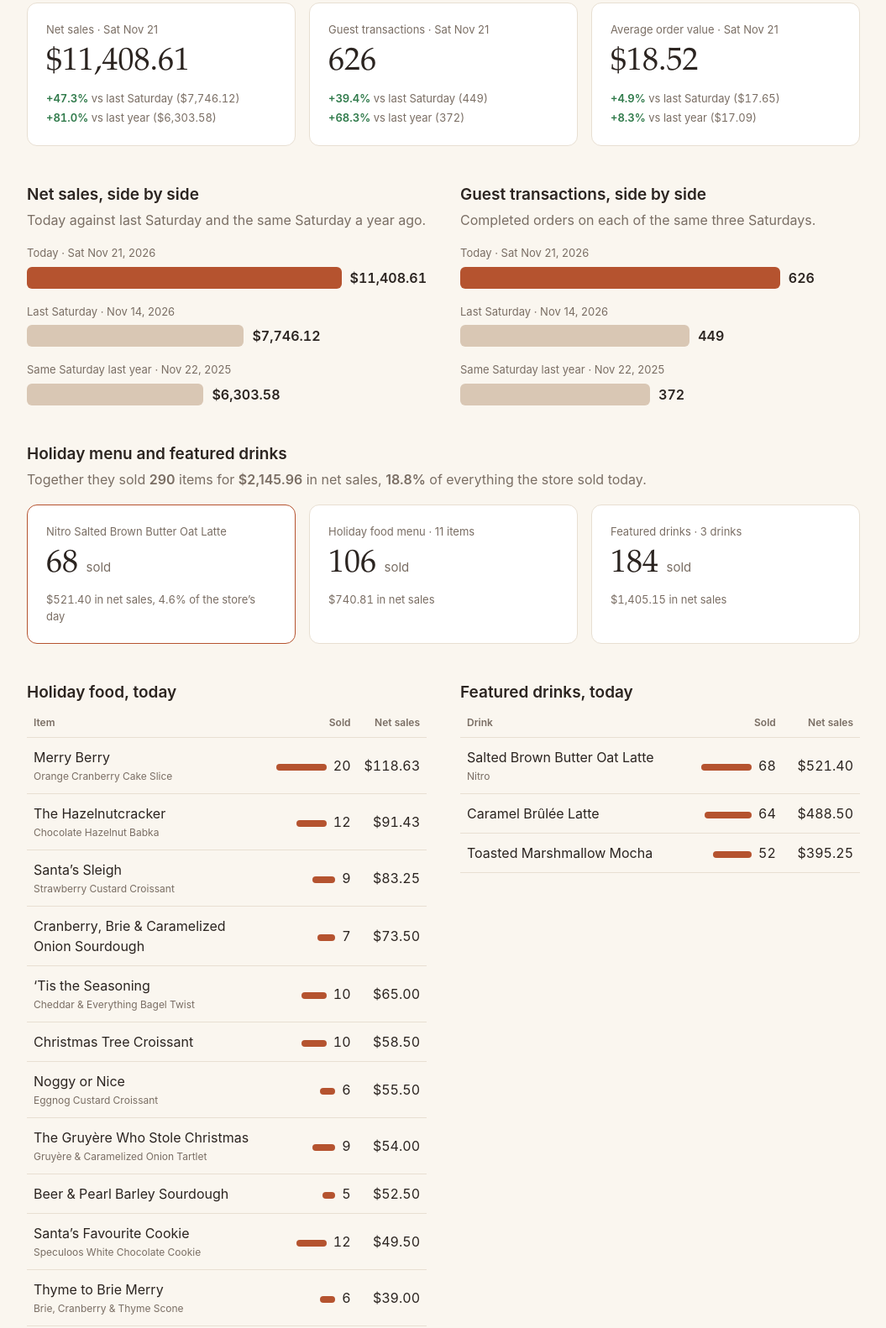
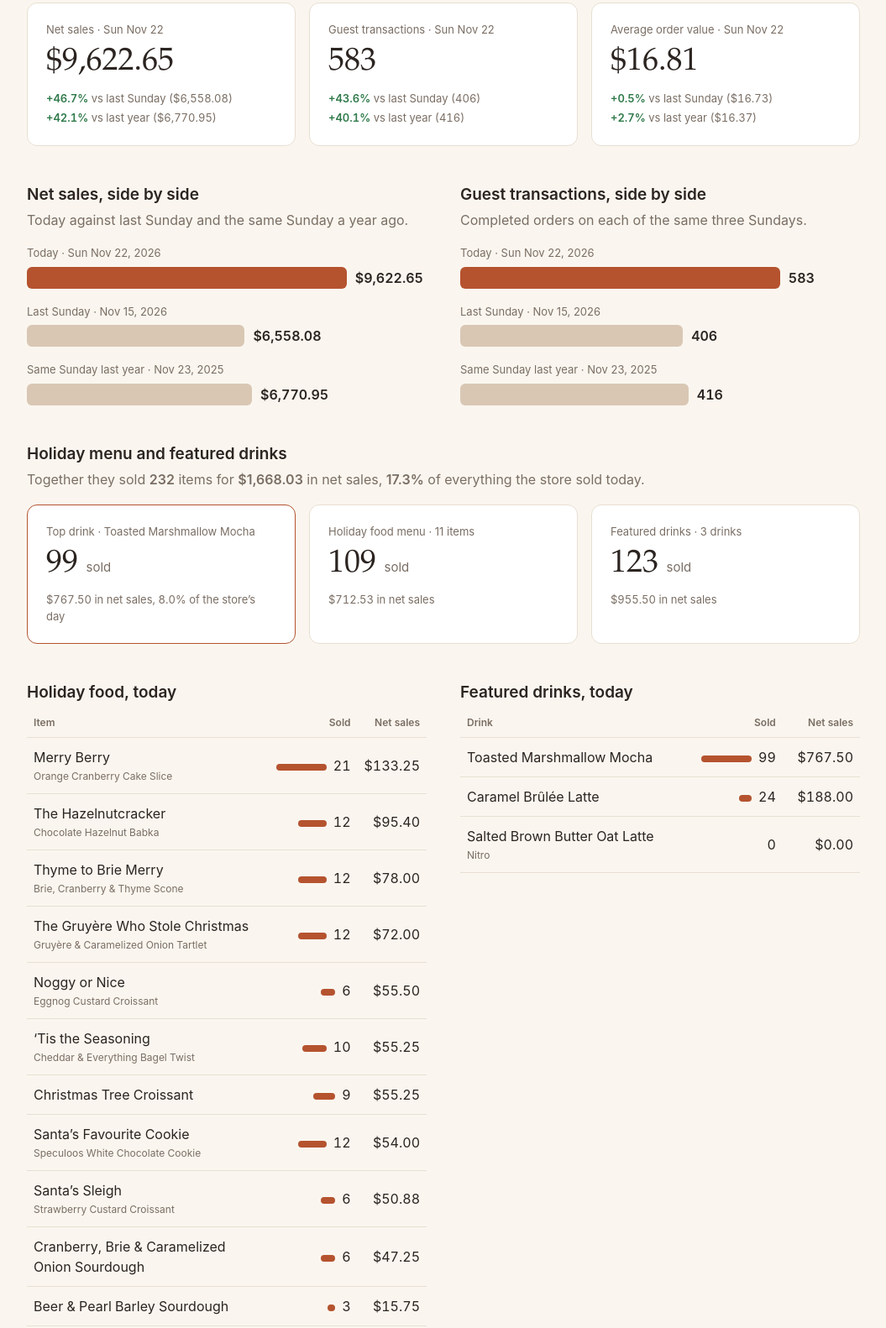
Before and after one commit to mikaelag1234/dailyp5tracking, a plain HTML site: page index.html in a window 1280 px wide. Shown: the part 239-1821 px from the top of the page at 84% size, without its empty margins (112-1167 px from the left). Drawn offline with Linux system fonts and the light colour scheme.

Commit message:
Update to Sunday Nov 22 full-day numbers

```diff
--- a/index.html
+++ b/index.html
@@ -62,53 +62,53 @@
 <main class="wrap">
   <header>
     <p class="eyebrow">Purebread Mount Pleasant · 5 E 5th Ave, Vancouver</p>
-    <h1>Saturday, November 21, 2026 sales</h1>
-    <p class="lede">Net sales hit <b>$11,408.61</b> on <b>626</b> guest transactions: <span class="up">+47.3%</span> vs last Saturday and <span class="up">+81.0%</span> vs the same Saturday last year.</p>
+    <h1>Sunday, November 22, 2026 sales</h1>
+    <p class="lede">Net sales hit <b>$9,622.65</b> on <b>583</b> guest transactions: <span class="up">+46.7%</span> vs last Sunday and <span class="up">+42.1%</span> vs the same Sunday last year.</p>
   </header>
   <section class="cards">
-    <div class="card"><p class="card-label">Net sales · Sat Nov 21</p><p class="big">$11,408.61</p><p class="cmp"><span class="up">+47.3%</span> vs last Saturday ($7,746.12)</p><p class="cmp"><span class="up">+81.0%</span> vs last year ($6,303.58)</p></div>
-    <div class="card"><p class="card-label">Guest transactions · Sat Nov 21</p><p class="big">626</p><p class="cmp"><span class="up">+39.4%</span> vs last Saturday (449)</p><p class="cmp"><span class="up">+68.3%</span> vs last year (372)</p></div>
-    <div class="card"><p class="card-label">Average order value · Sat Nov 21</p><p class="big">$18.52</p><p class="cmp"><span class="up">+4.9%</span> vs last Saturday ($17.65)</p><p class="cmp"><span class="up">+8.3%</span> vs last year ($17.09)</p></div>
+    <div class="card"><p class="card-label">Net sales · Sun Nov 22</p><p class="big">$9,622.65</p><p class="cmp"><span class="up">+46.7%</span> vs last Sunday ($6,558.08)</p><p class="cmp"><span class="up">+42.1%</span> vs last year ($6,770.95)</p></div>
+    <div class="card"><p class="card-label">Guest transactions · Sun Nov 22</p><p class="big">583</p><p class="cmp"><span class="up">+43.6%</span> vs last Sunday (406)</p><p class="cmp"><span class="up">+40.1%</span> vs last year (416)</p></div>
+    <div class="card"><p class="card-label">Average order value · Sun Nov 22</p><p class="big">$16.81</p><p class="cmp"><span class="up">+0.5%</span> vs last Sunday ($16.73)</p><p class="cmp"><span class="up">+2.7%</span> vs last year ($16.37)</p></div>
   </section>
   <section class="grid2">
-    <div><h2>Net sales, side by side</h2><p class="sub">Today against last Saturday and the same Saturday a year ago.</p><div class="bars">
-<div><p class="bar-label">Today · Sat Nov 21, 2026</p><div class="bar-row"><div class="bar today" style="width:80.0%"></div><span class="bar-val">$11,408.61</span></div></div>
-<div><p class="bar-label">Last Saturday · Nov 14, 2026</p><div class="bar-row"><div class="bar" style="width:54.3%"></div><span class="bar-val">$7,746.12</span></div></div>
-<div><p class="bar-label">Same Saturday last year · Nov 22, 2025</p><div class="bar-row"><div class="bar" style="width:44.2%"></div><span class="bar-val">$6,303.58</span></div></div>
+    <div><h2>Net sales, side by side</h2><p class="sub">Today against last Sunday and the same Sunday a year ago.</p><div class="bars">
+<div><p class="bar-label">Today · Sun Nov 22, 2026</p><div class="bar-row"><div class="bar today" style="width:80.0%"></div><span class="bar-val">$9,622.65</span></div></div>
+<div><p class="bar-label">Last Sunday · Nov 15, 2026</p><div class="bar-row"><div class="bar" style="width:54.5%"></div><span class="bar-val">$6,558.08</span></div></div>
+<div><p class="bar-label">Same Sunday last year · Nov 23, 2025</p><div class="bar-row"><div class="bar" style="width:56.3%"></div><span class="bar-val">$6,770.95</span></div></div>
     </div></div>
-    <div><h2>Guest transactions, side by side</h2><p class="sub">Completed orders on each of the same three Saturdays.</p><div class="bars">
-<div><p class="bar-label">Today · Sat Nov 21, 2026</p><div class="bar-row"><div class="bar today" style="width:80.0%"></div><span class="bar-val">626</span></div></div>
-<div><p class="bar-label">Last Saturday · Nov 14, 2026</p><div class="bar-row"><div class="bar" style="width:57.4%"></div><span class="bar-val">449</span></div></div>
-<div><p class="bar-label">Same Saturday last year · Nov 22, 2025</p><div class="bar-row"><div class="bar" style="width:47.5%"></div><span class="bar-val">372</span></div></div>
+    <div><h2>Guest transactions, side by side</h2><p class="sub">Completed orders on each of the same three Sundays.</p><div class="bars">
+<div><p class="bar-label">Today · Sun Nov 22, 2026</p><div class="bar-row"><div class="bar today" style="width:80.0%"></div><span class="bar-val">583</span></div></div>
+<div><p class="bar-label">Last Sunday · Nov 15, 2026</p><div class="bar-row"><div class="bar" style="width:55.7%"></div><span class="bar-val">406</span></div></div>
+<div><p class="bar-label">Same Sunday last year · Nov 23, 2025</p><div class="bar-row"><div class="bar" style="width:57.1%"></div><span class="bar-val">416</span></div></div>
     </div></div>
   </section>
   <section>
     <h2>Holiday menu and featured drinks</h2>
-    <p class="sub">Together they sold <b>290</b> items for <b>$2,145.96</b> in net sales, <b>18.8%</b> of everything the store sold today.</p>
+    <p class="sub">Together they sold <b>232</b> items for <b>$1,668.03</b> in net sales, <b>17.3%</b> of everything the store sold today.</p>
     <div class="cards">
-      <div class="card star"><p class="card-label">Nitro Salted Brown Butter Oat Latte</p><p class="big">68 <small>sold</small></p><p class="cmp">$521.40 in net sales, 4.6% of the store’s day</p></div>
-      <div class="card"><p class="card-label">Holiday food menu · 11 items</p><p class="big">106 <small>sold</small></p><p class="cmp">$740.81 in net sales</p></div>
-      <div class="card"><p class="card-label">Featured drinks · 3 drinks</p><p class="big">184 <small>sold</small></p><p class="cmp">$1,405.15 in net sales</p></div>
+      <div class="card star"><p class="card-label">Top drink · Toasted Marshmallow Mocha</p><p class="big">99 <small>sold</small></p><p class="cmp">$767.50 in net sales, 8.0% of the store’s day</p></div>
+      <div class="card"><p class="card-label">Holiday food menu · 11 items</p><p class="big">109 <small>sold</small></p><p class="cmp">$712.53 in net sales</p></div>
+      <div class="card"><p class="card-label">Featured drinks · 3 drinks</p><p class="big">123 <small>sold</small></p><p class="cmp">$955.50 in net sales</p></div>
     </div>
   </section>
   <section class="grid2">
     <div><h2>Holiday food, today</h2><div class="tablewrap"><table><thead><tr><th>Item</th><th class="num">Sold</th><th class="num">Net sales</th></tr></thead><tbody>
-<tr><td>Merry Berry<span class="desc">Orange Cranberry Cake Slice</span></td><td class="num"><span class="mini" style="width:60px"></span>20</td><td class="num">$118.63</td></tr>
-<tr><td>The Hazelnutcracker<span class="desc">Chocolate Hazelnut Babka</span></td><td class="num"><span class="mini" style="width:36px"></span>12</td><td class="num">$91.43</td></tr>
-<tr><td>Santa’s Sleigh<span class="desc">Strawberry Custard Croissant</span></td><td class="num"><span class="mini" style="width:27px"></span>9</td><td class="num">$83.25</td></tr>
-<tr><td>Cranberry, Brie &amp; Caramelized Onion Sourdough</td><td class="num"><span class="mini" style="width:21px"></span>7</td><td class="num">$73.50</td></tr>
-<tr><td>‘Tis the Seasoning<span class="desc">Cheddar &amp; Everything Bagel Twist</span></td><td class="num"><span class="mini" style="width:30px"></span>10</td><td class="num">$65.00</td></tr>
-<tr><td>Christmas Tree Croissant</td><td class="num"><span class="mini" style="width:30px"></span>10</td><td class="num">$58.50</td></tr>
-<tr><td>Noggy or Nice<span class="desc">Eggnog Custard Croissant</span></td><td class="num"><span class="mini" style="width:18px"></span>6</td><td class="num">$55.50</td></tr>
-<tr><td>The Gruyère Who Stole Christmas<span class="desc">Gruyère &amp; Caramelized Onion Tartlet</span></td><td class="num"><span class="mini" style="width:27px"></span>9</td><td class="num">$54.00</td></tr>
-<tr><td>Beer &amp; Pearl Barley Sourdough</td><td class="num"><span class="mini" style="width:15px"></span>5</td><td class="num">$52.50</td></tr>
-<tr><td>Santa’s Favourite Cookie<span class="desc">Speculoos White Chocolate Cookie</span></td><td class="num"><span class="mini" style="width:36px"></span>12</td><td class="num">$49.50</td></tr>
-<tr><td>Thyme to Brie Merry<span class="desc">Brie, Cranberry &amp; Thyme Scone</span></td><td class="num"><span class="mini" style="width:18px"></span>6</td><td class="num">$39.00</td></tr>
+<tr><td>Merry Berry<span class="desc">Orange Cranberry Cake Slice</span></td><td class="num"><span class="mini" style="width:60px"></span>21</td><td class="num">$133.25</td></tr>
+<tr><td>The Hazelnutcracker<span class="desc">Chocolate Hazelnut Babka</span></td><td class="num"><span class="mini" style="width:34px"></span>12</td><td class="num">$95.40</td></tr>
+<tr><td>Thyme to Brie Merry<span class="desc">Brie, Cranberry &amp; Thyme Scone</span></td><td class="num"><span class="mini" style="width:34px"></span>12</td><td class="num">$78.00</td></tr>
+<tr><td>The Gruyère Who Stole Christmas<span class="desc">Gruyère &amp; Caramelized Onion Tartlet</span></td><td class="num"><span class="mini" style="width:34px"></span>12</td><td class="num">$72.00</td></tr>
+<tr><td>Noggy or Nice<span class="desc">Eggnog Custard Croissant</span></td><td class="num"><span class="mini" style="width:17px"></span>6</td><td class="num">$55.50</td></tr>
+<tr><td>‘Tis the Seasoning<span class="desc">Cheddar &amp; Everything Bagel Twist</span></td><td class="num"><span class="mini" style="width:29px"></span>10</td><td class="num">$55.25</td></tr>
+<tr><td>Christmas Tree Croissant</td><td class="num"><span class="mini" style="width:26px"></span>9</td><td class="num">$55.25</td></tr>
+<tr><td>Santa’s Favourite Cookie<span class="desc">Speculoos White Chocolate Cookie</span></td><td class="num"><span class="mini" style="width:34px"></span>12</td><td class="num">$54.00</td></tr>
+<tr><td>Santa’s Sleigh<span class="desc">Strawberry Custard Croissant</span></td><td class="num"><span class="mini" style="width:17px"></span>6</td><td class="num">$50.88</td></tr>
+<tr><td>Cranberry, Brie &amp; Caramelized Onion Sourdough</td><td class="num"><span class="mini" style="width:17px"></span>6</td><td class="num">$47.25</td></tr>
+<tr><td>Beer &amp; Pearl Barley Sourdough</td><td class="num"><span class="mini" style="width:9px"></span>3</td><td class="num">$15.75</td></tr>
 </tbody></table></div></div>
     <div><h2>Featured drinks, today</h2><div class="tablewrap"><table><thead><tr><th>Drink</th><th class="num">Sold</th><th class="num">Net sales</th></tr></thead><tbody>
-<tr><td>Salted Brown Butter Oat Latte<span class="desc">Nitro</span></td><td class="num"><span class="mini" style="width:60px"></span>68</td><td class="num">$521.40</td></tr>
-<tr><td>Caramel Brûlée Latte</td><td class="num"><span class="mini" style="width:56px"></span>64</td><td class="num">$488.50</td></tr>
-<tr><td>Toasted Marshmallow Mocha</td><td class="num"><span class="mini" style="width:46px"></span>52</td><td class="num">$395.25</td></tr>
+<tr><td>Toasted Marshmallow Mocha</td><td class="num"><span class="mini" style="width:60px"></span>99</td><td class="num">$767.50</td></tr>
+<tr><td>Caramel Brûlée Latte</td><td class="num"><span class="mini" style="width:15px"></span>24</td><td class="num">$188.00</td></tr>
+<tr><td>Salted Brown Butter Oat Latte<span class="desc">Nitro</span></td><td class="num"><span class="mini" style="width:0px"></span>0</td><td class="num">$0.00</td></tr>
 </tbody></table></div></div>
   </section>
   <details>
@@ -118,11 +118,11 @@
       <li>Net sales are sales after discounts, comps and returns, before tax and tips. Gift card sales are not included.</li>
       <li>Guest transactions are completed orders in Square, counted once per order.</li>
       <li>Average order value is sales per order before discounts.</li>
-      <li>The last-year comparison uses Saturday, November 22, 2025 so it lines up weekday to weekday.</li>
+      <li>The last-year comparison uses Sunday, November 23, 2025 so it lines up weekday to weekday.</li>
       <li>Two holiday sourdoughs ring through the POS under two different names each. They are combined here.</li>
     </ul>
   </details>
-  <footer>Snapshot of Square data as of Saturday, November 21, 2026, 7:33 PM PT, after close. This page does not update automatically.</footer>
+  <footer>Snapshot of Square data as of Sunday, November 22, 2026, 6:03 PM PT, after close. This page does not update automatically.</footer>
 </main>
 </body>
 </html>
```
